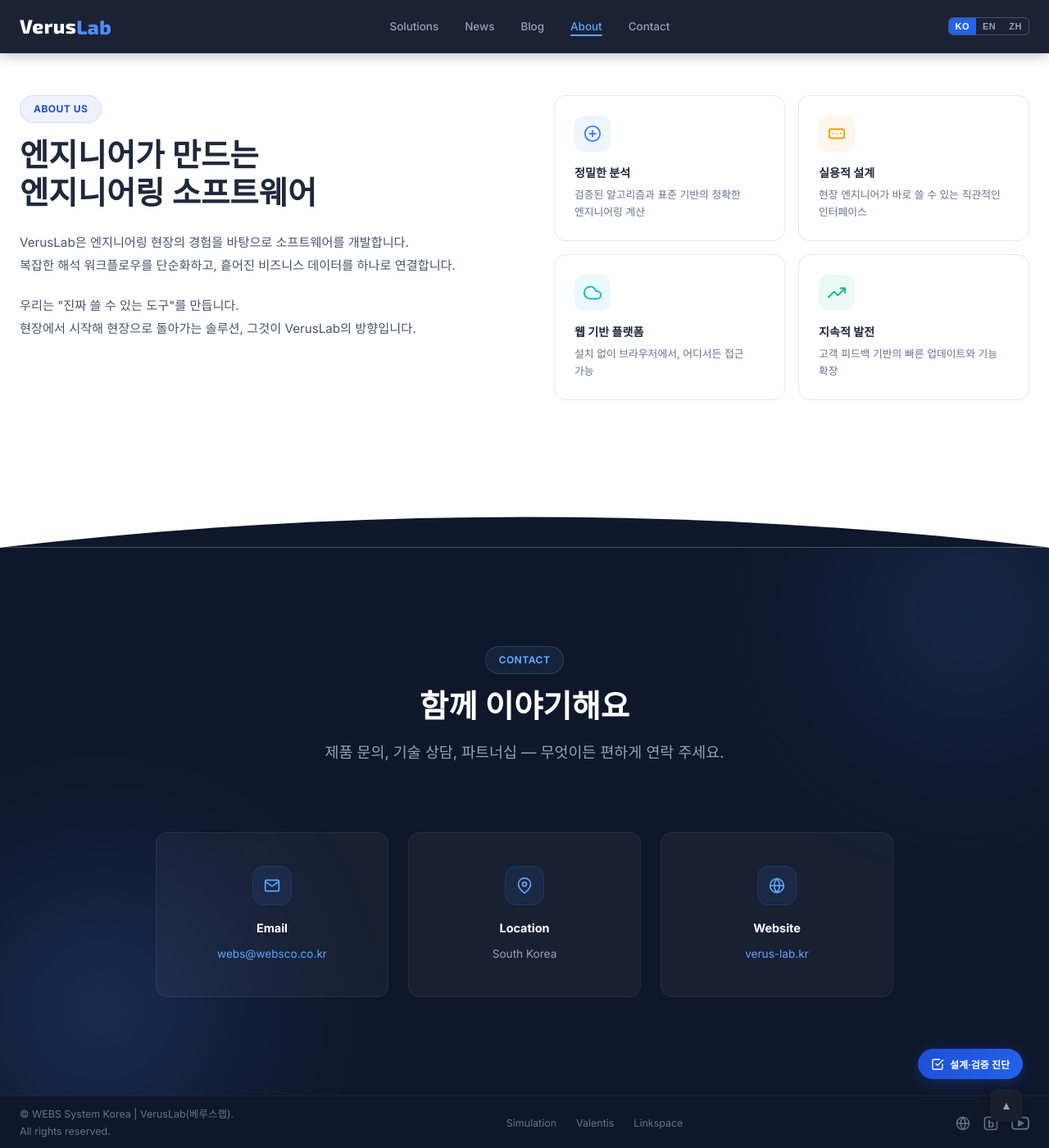
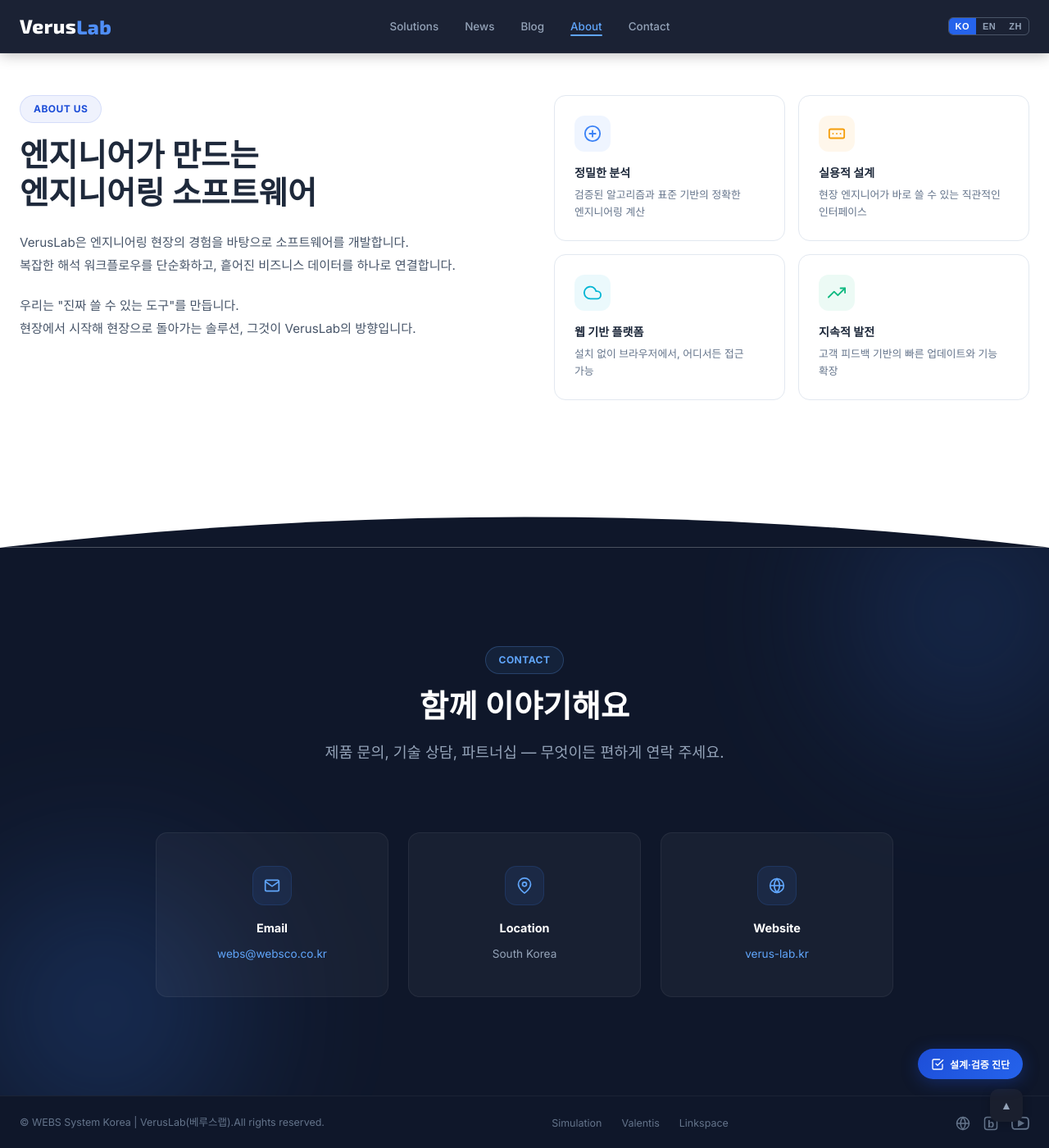
Before and after one commit to VerusLab-KR/Homepage, a Jekyll site: the page built from index.html, in a window 1280 px wide and 1400 px high, scrolled down 2719 px. Shown: the whole window at 82% size. Built offline with Jekyll 4.4.1, drawn with Linux system fonts in a browser that asks for light colours.

Commit message:
Show footer copyright line break on mobile only

```diff
--- a/_includes/footer.html
+++ b/_includes/footer.html
@@ -9,11 +9,12 @@
 .footer-social a{color:#64748b;transition:.3s cubic-bezier(.4,0,.2,1)}
 .footer-social a:hover{color:#60a5fa}
 .footer-social svg{width:18px;height:18px;vertical-align:middle}
-@media(max-width:600px){.footer{height:auto;padding:24px 0;display:block}.footer .container{flex-direction:column;gap:16px;text-align:center;display:flex}}
+@media(max-width:600px){.footer{height:auto;padding:24px 0;display:block}.footer .container{flex-direction:column;gap:16px;text-align:center;display:flex}.footer-copy-br{display:inline}}
+.footer-copy-br{display:none}
 </style>
 <footer class="footer">
   <div class="container">
-    <div class="footer-copy">&copy; WEBS System Korea | VerusLab(베루스랩).<br>All rights reserved.</div>
+    <div class="footer-copy">&copy; WEBS System Korea | VerusLab(베루스랩).<br class="footer-copy-br">All rights reserved.</div>
     <ul class="footer-links">
       {% unless page.url == '/' or page.url contains '/blog' %}
       <li><a href="/">VerusLab</a></li>
```
